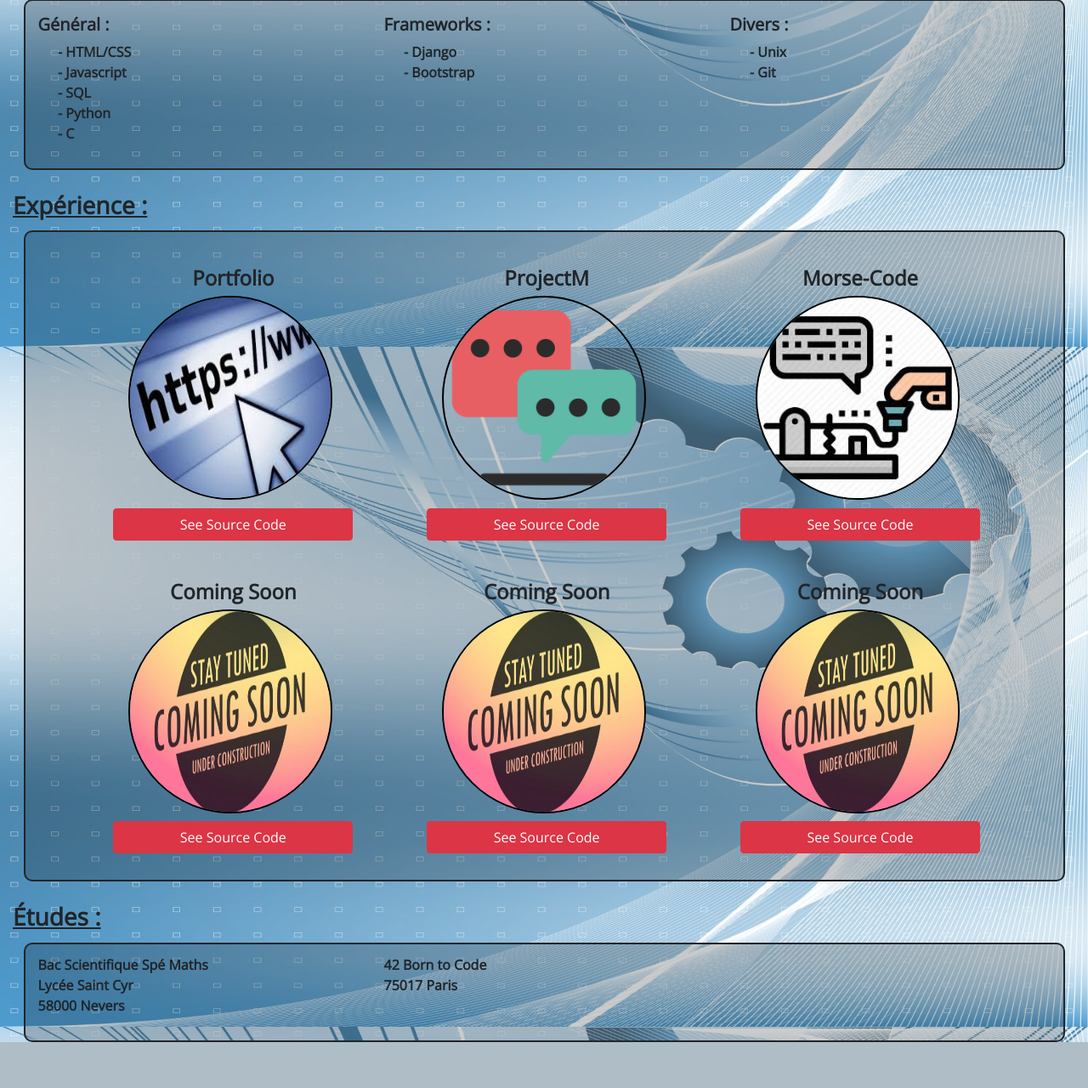
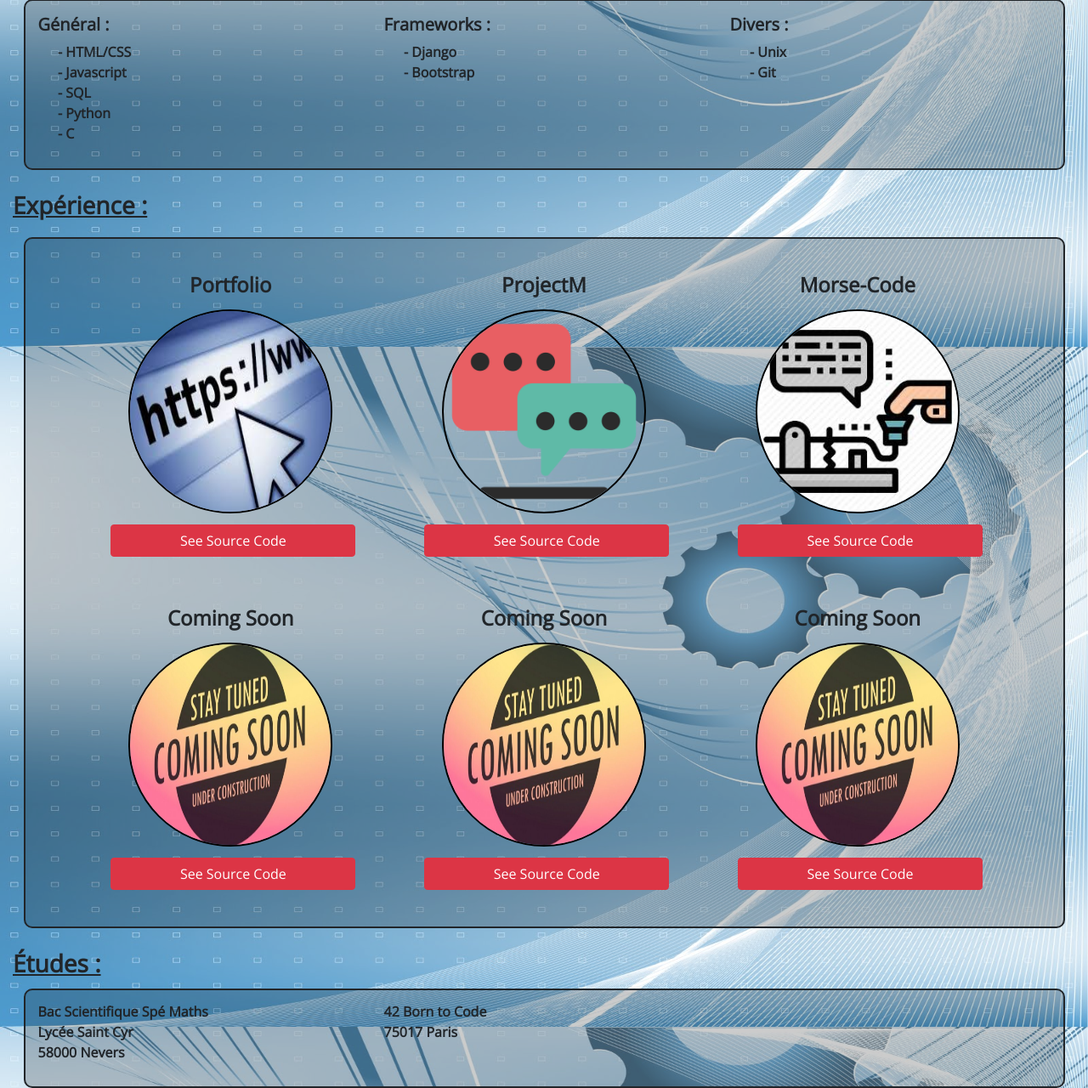
Before and after one commit to JeromePrevotat/Portfolio, a Django app: page / in a window 1280 px wide. Shown: the part 392-1672 px from the top of the page at 85% size. Before the commit the page ends 1618 px from the top, so only its background shows below. Run offline with Django 3.2, Linux system fonts and the light colour scheme; data comes from the database, SQL or seed files in the repository; some libraries are stand-ins or nearby versions.

Commit message:
minor fixes

```diff
--- a/portfolio/website/static/website/css/website.css
+++ b/portfolio/website/static/website/css/website.css
@@ -117,39 +117,33 @@ li {
     border-style: solid;
     border-width: 2px;
     box-sizing: border-box;
+    display: inline-flex;
     justify-content: center;
 }
 
 .project {
     margin: 2%;
-    height: 40vh;
     width: 40vh;
     box-sizing: border-box;
+    display: flex;
+    flex-direction: column;
+    flex-wrap: wrap;
+    justify-content: space-between;
 }
 
 .name {
-    height: 10%;
     width: 100%;
-    margin: 1%;
-}
-
-.preview {
-    height: 75%;
-    width: auto;
-    margin: 1%;
-
-}
-
-.project-link {
-    height: 15%;
-    width: auto;
-    margin: 1%;
+    margin: 1% 0;
 }
 
 .project-name {
-    height: 100%;
+    text-align: center;
+}
+
+
+.preview {
     width: auto;
-    text-align: center;
+    margin: 1%;
 }
 
 .project-icon-container {
@@ -168,6 +162,16 @@ li {
     border: solid black 2px;
 }
 
+.project-icon:hover {
+    cursor: crosshair;
+    opacity: 0.5;
+}
+
+.project-link {
+    width: 100%;
+    margin: 1% 0;
+}
+
 .links {
     width: 100%;
     height: 100%;
--- a/portfolio/website/static/website/js/script.js
+++ b/portfolio/website/static/website/js/script.js
@@ -16,6 +16,7 @@ let init, dom_strings;
             modal.find(".modal-title").text(project_infos[1].textContent.trim());
             modal.find(".modal-description").text(project_infos[3].textContent.trim());
         })
+        console.log(project_infos[3].textContent.trim());
         //Display modal
         $(document.querySelectorAll(".modal")).modal();
     };
--- a/portfolio/website/templates/website/content.html
+++ b/portfolio/website/templates/website/content.html
@@ -30,6 +30,7 @@
 
 {% block body_block %}
 <h1 class="display-3">Prévotat Jérôme</h1>
+
 
 <!--------------------------------------------------------------------------------------------------
 ---- TOP PART
```
